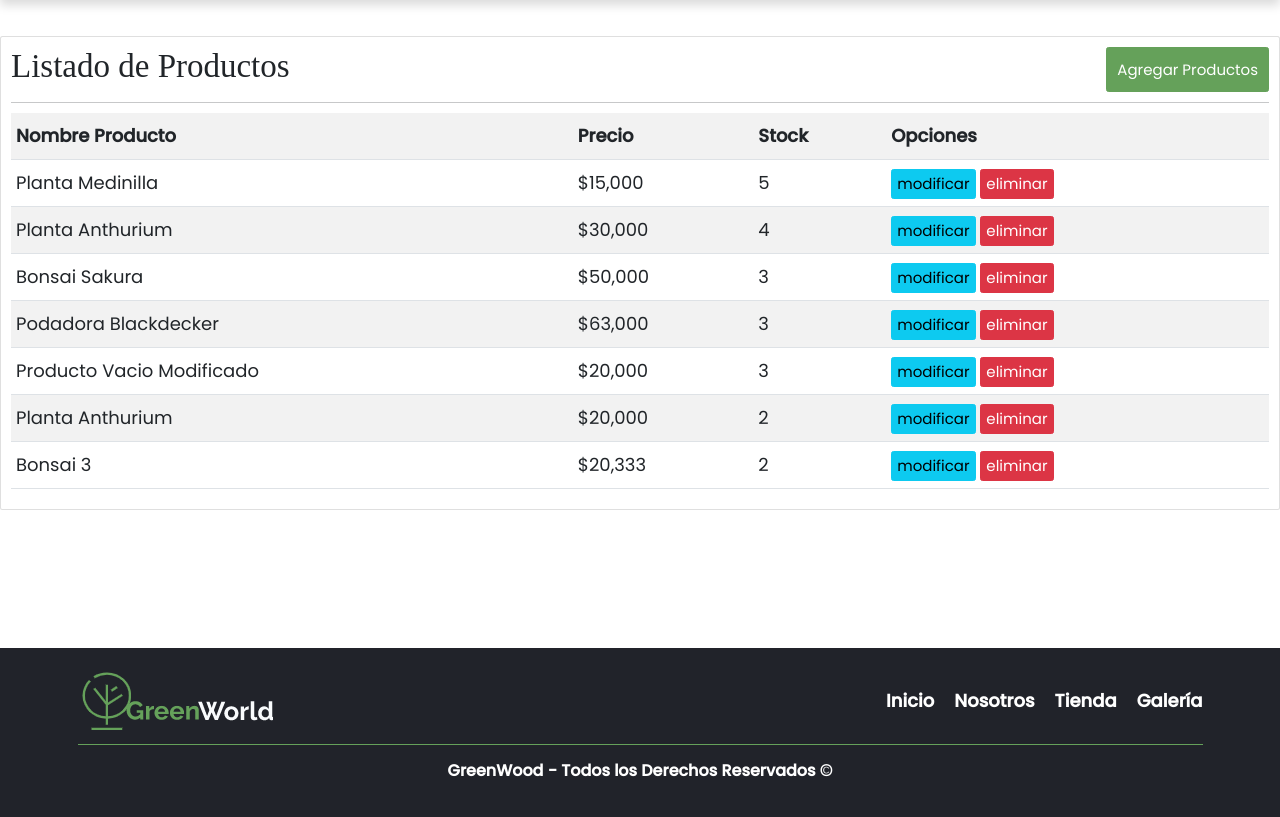
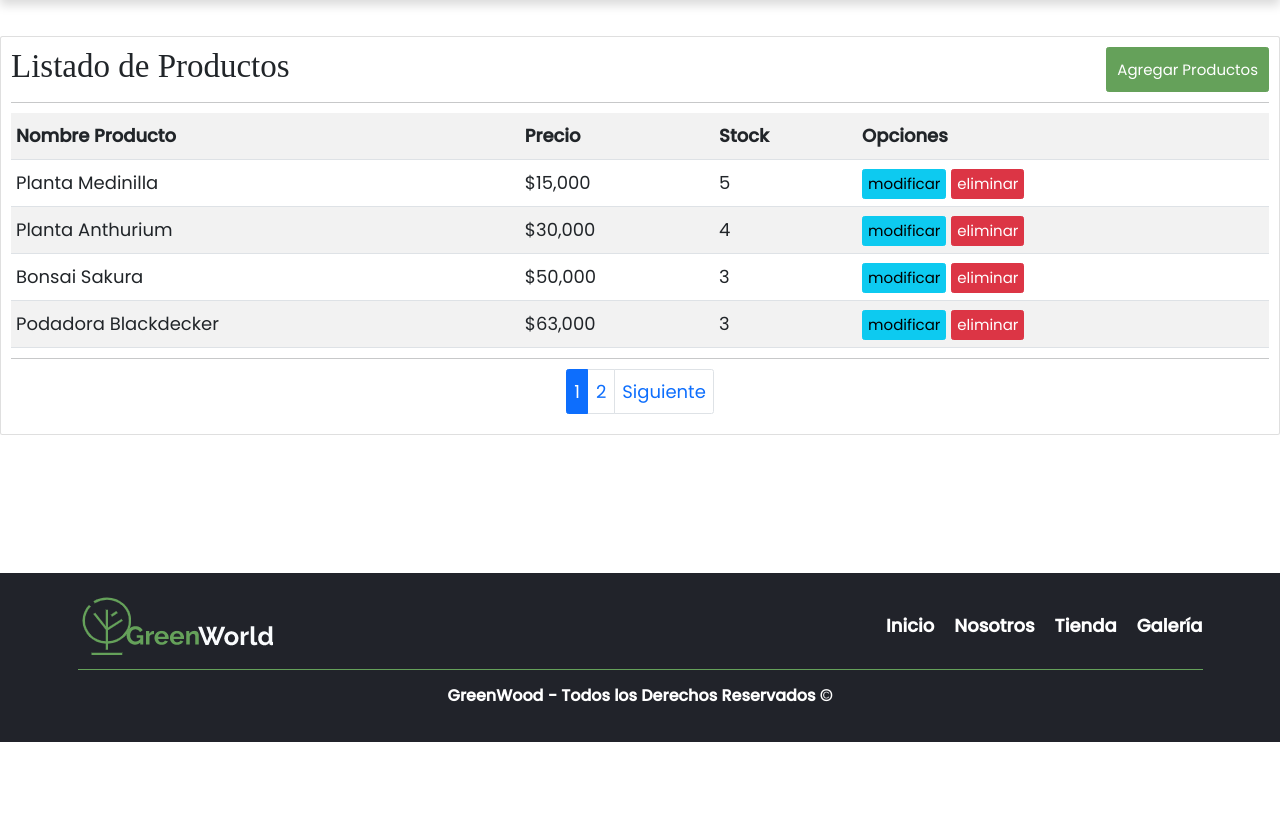
Before and after one commit to juampi19/ProyectoProgramacionWeb, a Django app: page /listar-productos/ in a window 1280 px wide. Shown: the part 88-905 px from the top of the page. After the commit the page ends 830 px from the top, so only its background shows below. Run offline with Django 4.2, Linux system fonts and the light colour scheme; data comes from the database, SQL or seed files in the repository; both versions use the stored data as it was after the commit; some libraries are stand-ins or nearby versions; some web fonts are replaced.

Commit message:
paginador agregado

```diff
--- a/greenworld/tienda/templates/tienda/contacto.html
+++ b/greenworld/tienda/templates/tienda/contacto.html
@@ -19,7 +19,6 @@
                 </div>
 
             </form>
-            {{mensaje}}
         </div>
 
     </main>
--- /dev/null
+++ b/greenworld/tienda/templates/tienda/paginator.html
@@ -0,0 +1,46 @@
+{% if paginator.num_pages > 1%}
+<div class="d-flex justify-content-center">
+    <ul class="pagination">
+        {% if entity.has_previous %}
+            <li class="page-item d-none d-sm-block"><a class="page-link" href="?page={{ entity.previous_page_number }}#pagtable">Anterior</a></li>
+        {% endif %}
+        {% for page in paginator.page_range %}
+            {% if forloop.last and page != entity.number and paginator.num_pages > 7 %}
+                {% if entity.next_page_number != paginator.num_pages%}
+                <li class="page-item">
+                    <a class="page-link" href="?page={{ entity.number | add:1}}#pagtable">...</a>
+                </li>
+                {% endif %}
+            <li class="page-item">
+                    <a class="page-link" href="?page={{paginator.num_pages}}#pagtable">{{paginator.num_pages}}</a>
+            </li>
+            {% endif %}
+            {% if page == entity.number and page > 7 %}
+            <li class="page-item">
+                <a class="page-link" href="?page={{ page | add:-1 }}#pagtable">...</a>
+            </li>
+            {% endif %}
+            {% if page < 7 or page == entity.number %}
+            <li class="page-item {% if page == entity.number %}active{% endif %}">
+                <a class="page-link" href="?page={{ page }}#pagtable">{{ page }}</a>
+            </li>
+            {% endif %}
+        {% endfor %}
+        {% if entity.has_next %}
+            <li class="page-item d-none d-sm-block">
+                <a class="page-link" href="?page={{ entity.next_page_number }}#pagtable">Siguiente</a>
+            </li>
+        {% endif %}
+    </ul>
+</div>
+<div class="d-flex justify-content-center d-sm-none">
+    {% if entity.has_previous %}
+        <span class="page-item"><a  class="page-link" href="?page={{ entity.previous_page_number }}#pagtable">Anterior</a></span>
+    {% endif %}
+    {% if entity.has_next %}
+        <span class="page-item"><a class="page-link" href="?page={{ entity.next_page_number }}#pagtable">Siguiente</a></span>
+    {% endif %}
+    <br>
+    <br>
+</div>
+{% endif %}
--- a/greenworld/tienda/templates/tienda/producto/listar.html
+++ b/greenworld/tienda/templates/tienda/producto/listar.html
@@ -41,7 +41,7 @@
                 <th>Opciones</th>
             </tr>
 
-            {% for p in productos %}
+            {% for p in entity %}
             <tr>
                 <td>{{ p.prod_nombre | title }}</td>
                 <td>${{ p.prod_precio | intcomma }}</td>
@@ -54,6 +54,12 @@
             {% endfor %}
 
         </table>
+
+        <hr>
+        <div>
+            {% include 'tienda/paginator.html' %}
+        </div>
+
     </div>
 </div>
 <br><br><br>
--- a/greenworld/tienda/views.py
+++ b/greenworld/tienda/views.py
@@ -3,6 +3,8 @@ from .models import Producto
 from .forms import ProductoForm, ContactoForm
 # importar los mensajes
 from django.contrib import messages
+from django.core.paginator import Paginator
+from django.http import Http404
 
 # Create your views here.
 
@@ -44,6 +46,7 @@ def agregar_producto(request):
     :return: The data dictionary is being returned.
     """
 
+
     data = {
         'form': ProductoForm()
     }
@@ -67,8 +70,18 @@ def listar_productos(request):
     :return: A list of all the products in the database.
     """
     productos = Producto.objects.all()
+    page = request.GET.get('page', 1)
+
+    try:
+        paginator = Paginator(productos, 4)
+        productos = paginator.page(page)
+    except:
+        raise Http404("No existe la página")
+
+
     data = {
-        'productos': productos
+        'entity': productos,
+        'paginator': paginator,
     }
     return render(request, 'tienda/producto/listar.html', data)
 
```
Also changed, not shown: greenworld/db.sqlite3, greenworld/media/productos/producto-nuevo04_UjWU5cu.png (added), greenworld/media/productos/producto-nuevo3_z0UfHZQ.png (added).
